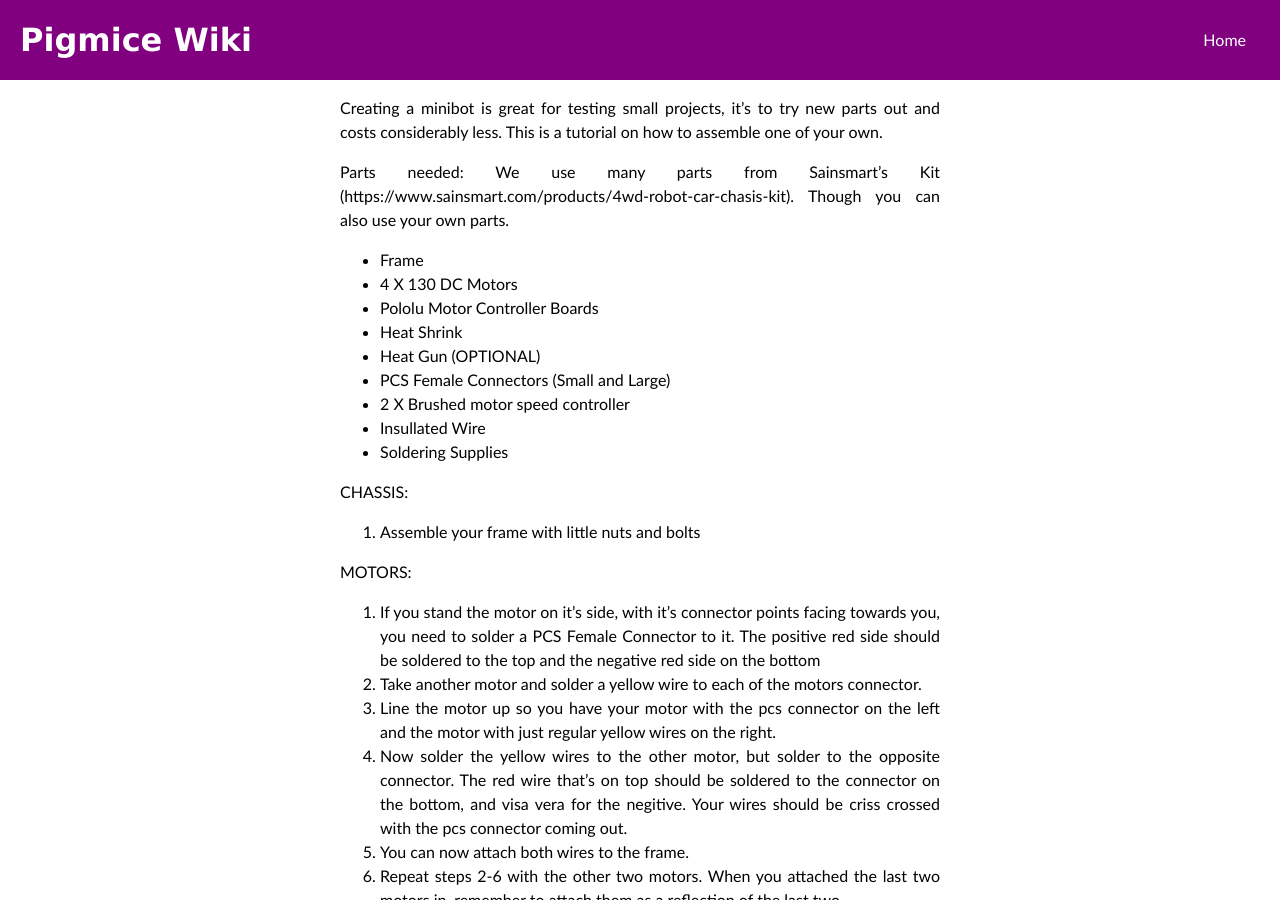
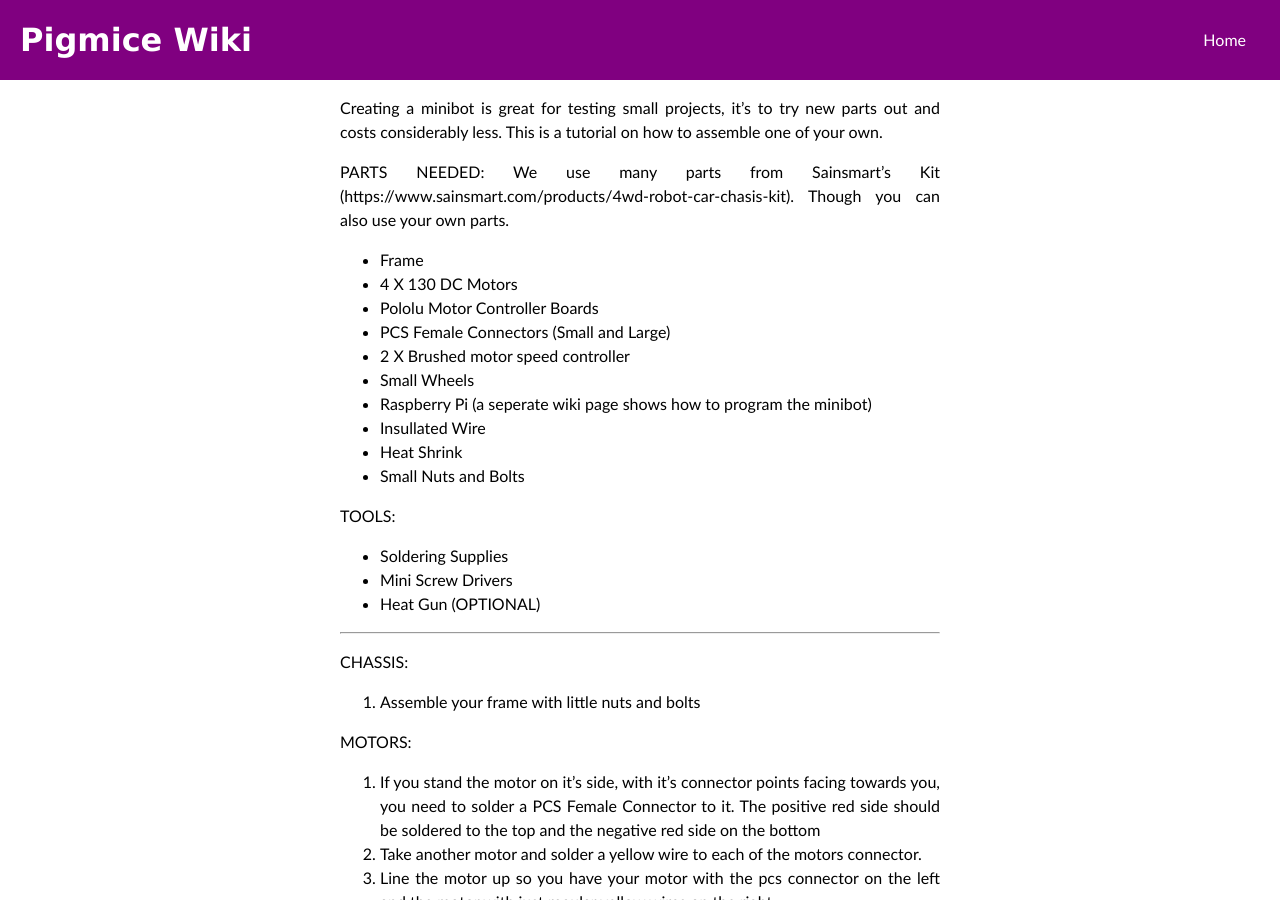
Before and after one commit to Pigmice2733/wiki, a Jekyll site: the page built from programming/minibot-tutorial.md, in a window 1280 px wide and 900 px high. Built offline with Jekyll 4.4.1, drawn with Linux system fonts in a browser that asks for light colours; our own code applies the rules of GitHub Pages for plain Markdown files.

Commit message:
Update minibot-tutorial.md

```diff
--- a/programming/minibot-tutorial.md
+++ b/programming/minibot-tutorial.md
@@ -1,16 +1,24 @@
 Creating a minibot is great for testing small projects, it's to try new parts out and costs considerably less. This is a tutorial on how to assemble one of your own.
 
-Parts needed:
+PARTS NEEDED:
 We use many parts from Sainsmart's Kit (https://www.sainsmart.com/products/4wd-robot-car-chasis-kit). Though you can also use your own parts.
 - Frame
 - 4 X 130 DC Motors
 - Pololu Motor Controller Boards
-- Heat Shrink
-- Heat Gun (OPTIONAL)
 - PCS Female Connectors (Small and Large)
 - 2 X Brushed motor speed controller
+- Small Wheels
+- Raspberry Pi (a seperate wiki page shows how to program the minibot)
 - Insullated Wire
+- Heat Shrink
+- Small Nuts and Bolts
+
+TOOLS:
 - Soldering Supplies
+- Mini Screw Drivers
+- Heat Gun (OPTIONAL)
+
+------------------------------
 
 CHASSIS:
 1. Assemble your frame with little nuts and bolts
```
